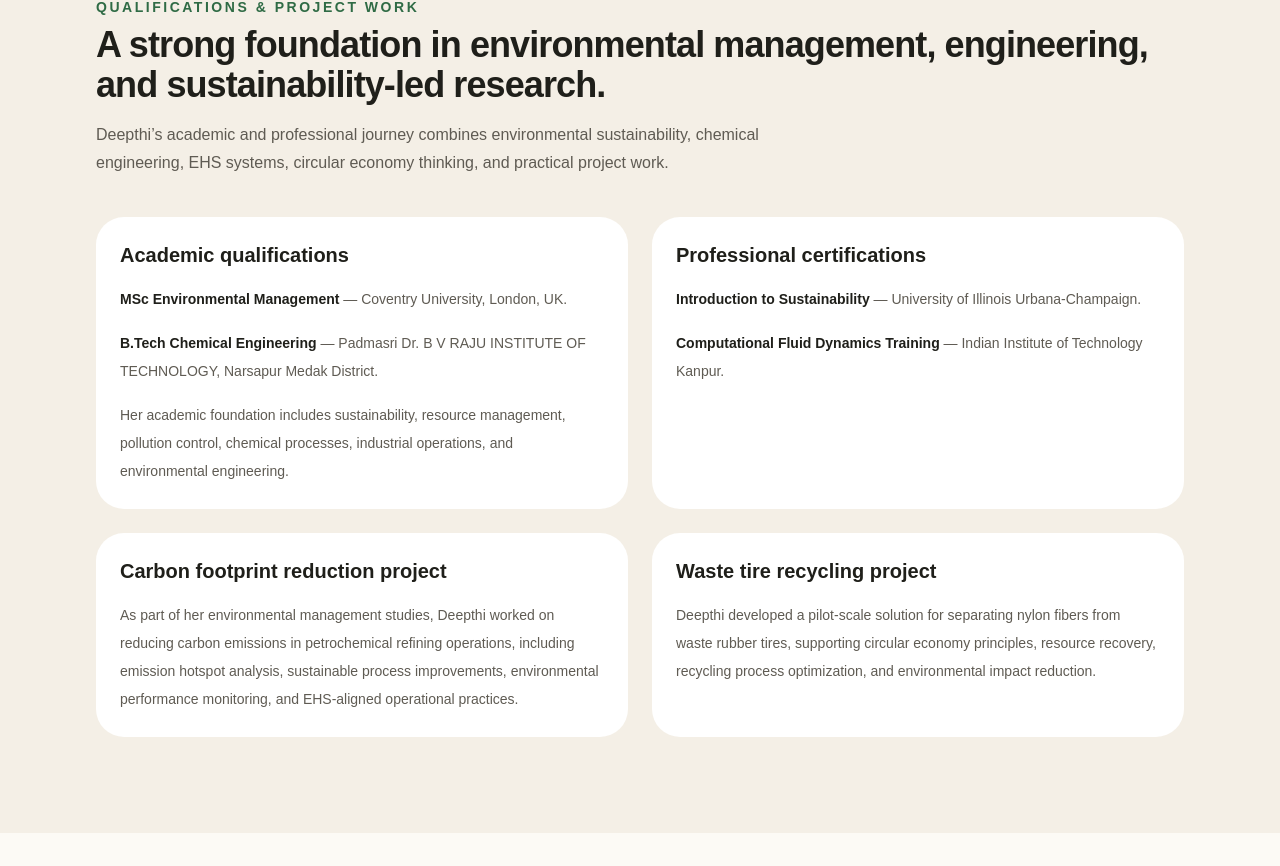
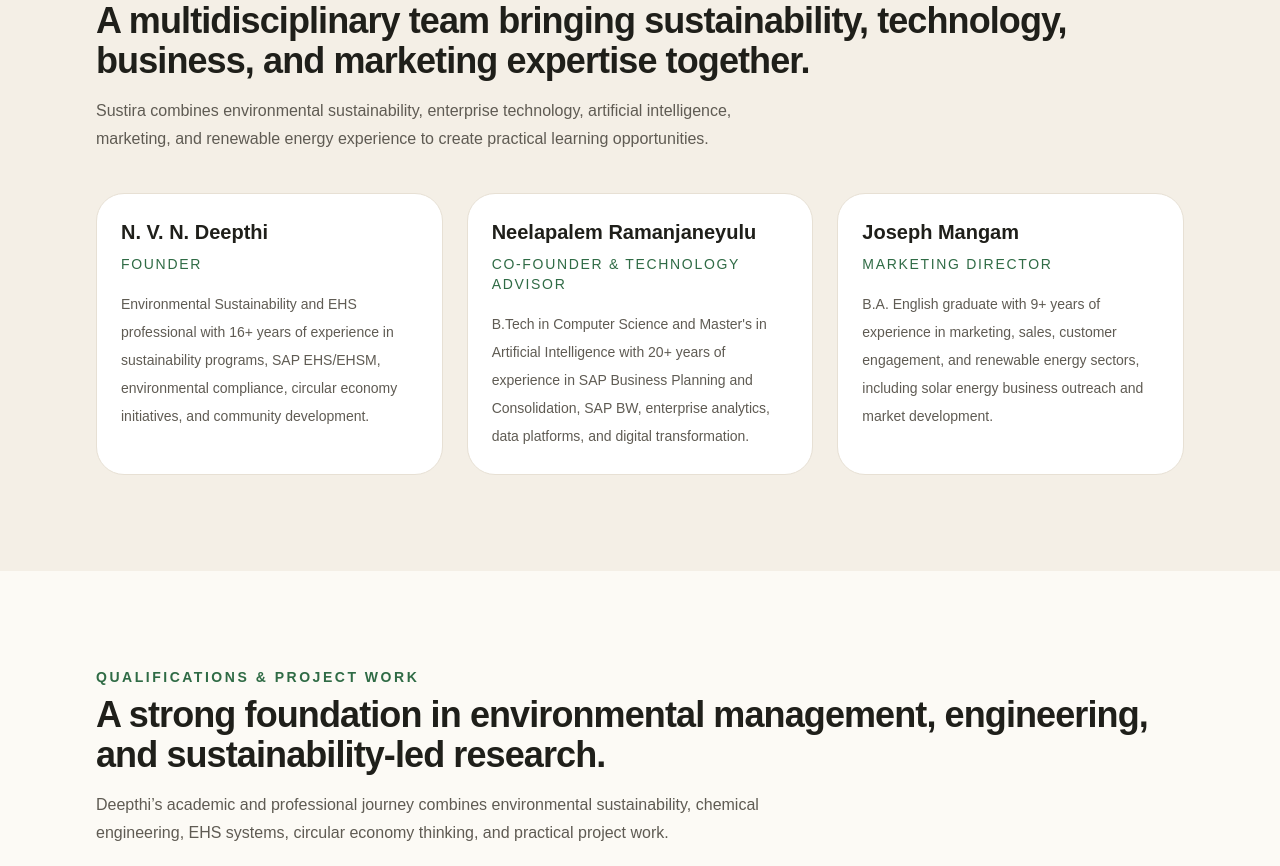
Before and after one commit to Manoj-Veerlanka/sustira, a Next.js app: page /about in a window 1280 px wide. Shown: the part 2034-2900 px from the top of the page. Built offline with nearby package versions, Linux system fonts and the light colour scheme.

Commit message:
about page chnages

```diff
--- a/app/about/page.tsx
+++ b/app/about/page.tsx
@@ -71,7 +71,7 @@
                     <strong className="text-[#1f1f1a]">
                       B.Tech Chemical Engineering
                     </strong>{" "}
-                    — Padmasri  Dr. B V RAJU INSTITUTE OF TECHNOLOGY, Narsapur Medak District.
+                    — JNTU-affiliated institution.
                   </p>
                 </div>
 
@@ -147,13 +147,75 @@
       <section className="bg-[#f4efe6] py-16 md:py-24">
         <Container>
           <SectionHeading
+            eyebrow="Leadership team"
+            title="A multidisciplinary team bringing sustainability, technology, business, and marketing expertise together."
+            description="Sustira combines environmental sustainability, enterprise technology, artificial intelligence, marketing, and renewable energy experience to create practical learning opportunities."
+          />
+
+          <div className="mt-10 grid gap-6 md:grid-cols-3">
+            <div className="rounded-[28px] border border-[#e7e0d4] bg-white p-6">
+              <h3 className="text-xl font-semibold text-[#1f1f1a]">
+                N. V. N. Deepthi
+              </h3>
+
+              <p className="mt-2 text-sm font-medium uppercase tracking-[0.12em] text-[#2f6b45]">
+                Founder
+              </p>
+
+              <p className="mt-4 text-sm leading-7 text-[#5f5b53]">
+                Environmental Sustainability and EHS professional with 16+
+                years of experience in sustainability programs, SAP EHS/EHSM,
+                environmental compliance, circular economy initiatives, and
+                community development.
+              </p>
+            </div>
+
+            <div className="rounded-[28px] border border-[#e7e0d4] bg-white p-6">
+              <h3 className="text-xl font-semibold text-[#1f1f1a]">
+                Neelapalem Ramanjaneyulu
+              </h3>
+
+              <p className="mt-2 text-sm font-medium uppercase tracking-[0.12em] text-[#2f6b45]">
+                Co-Founder & Technology Advisor
+              </p>
+
+              <p className="mt-4 text-sm leading-7 text-[#5f5b53]">
+                B.Tech in Computer Science and Master&apos;s in Artificial
+                Intelligence with 20+ years of experience in SAP Business
+                Planning and Consolidation, SAP BW, enterprise analytics, data
+                platforms, and digital transformation.
+              </p>
+            </div>
+
+            <div className="rounded-[28px] border border-[#e7e0d4] bg-white p-6">
+              <h3 className="text-xl font-semibold text-[#1f1f1a]">
+                Joseph Mangam
+              </h3>
+
+              <p className="mt-2 text-sm font-medium uppercase tracking-[0.12em] text-[#2f6b45]">
+                Marketing Director
+              </p>
+
+              <p className="mt-4 text-sm leading-7 text-[#5f5b53]">
+                B.A. English graduate with 9+ years of experience in marketing,
+                sales, customer engagement, and renewable energy sectors,
+                including solar energy business outreach and market development.
+              </p>
+            </div>
+          </div>
+        </Container>
+      </section>
+
+      <section className="py-16 md:py-24">
+        <Container>
+          <SectionHeading
             eyebrow="Qualifications & project work"
             title="A strong foundation in environmental management, engineering, and sustainability-led research."
             description="Deepthi’s academic and professional journey combines environmental sustainability, chemical engineering, EHS systems, circular economy thinking, and practical project work."
           />
 
           <div className="mt-10 grid gap-6 md:grid-cols-2">
-            <div className="rounded-[28px] bg-white p-6">
+            <div className="rounded-[28px] border border-[#e7e0d4] bg-white p-6">
               <h3 className="text-xl font-semibold text-[#1f1f1a]">
                 Academic qualifications
               </h3>
@@ -170,7 +232,7 @@
                   <strong className="text-[#1f1f1a]">
                     B.Tech Chemical Engineering
                   </strong>{" "}
-                  — Padmasri  Dr. B V RAJU INSTITUTE OF TECHNOLOGY, Narsapur Medak District.
+                  — JNTU-affiliated institution.
                 </p>
 
                 <p>
@@ -181,7 +243,7 @@
               </div>
             </div>
 
-            <div className="rounded-[28px] bg-white p-6">
+            <div className="rounded-[28px] border border-[#e7e0d4] bg-white p-6">
               <h3 className="text-xl font-semibold text-[#1f1f1a]">
                 Professional certifications
               </h3>
@@ -203,7 +265,7 @@
               </div>
             </div>
 
-            <div className="rounded-[28px] bg-white p-6">
+            <div className="rounded-[28px] border border-[#e7e0d4] bg-white p-6">
               <h3 className="text-xl font-semibold text-[#1f1f1a]">
                 Carbon footprint reduction project
               </h3>
@@ -217,7 +279,7 @@
               </p>
             </div>
 
-            <div className="rounded-[28px] bg-white p-6">
+            <div className="rounded-[28px] border border-[#e7e0d4] bg-white p-6">
               <h3 className="text-xl font-semibold text-[#1f1f1a]">
                 Waste tire recycling project
               </h3>
@@ -233,7 +295,7 @@
         </Container>
       </section>
 
-      <section className="py-16 md:py-24">
+      <section className="bg-[#f4efe6] py-16 md:py-24">
         <Container>
           <SectionHeading
             eyebrow="Why Sustira started"
@@ -242,7 +304,7 @@
           />
 
           <div className="mt-10 grid gap-6 md:grid-cols-3">
-            <div className="rounded-[28px] border border-[#e7e0d4] bg-white p-6">
+            <div className="rounded-[28px] bg-white p-6">
               <h3 className="text-xl font-semibold text-[#1f1f1a]">
                 Practical learning
               </h3>
@@ -252,7 +314,7 @@
               </p>
             </div>
 
-            <div className="rounded-[28px] border border-[#e7e0d4] bg-white p-6">
+            <div className="rounded-[28px] bg-white p-6">
               <h3 className="text-xl font-semibold text-[#1f1f1a]">
                 Sustainability-led thinking
               </h3>
@@ -263,7 +325,7 @@
               </p>
             </div>
 
-            <div className="rounded-[28px] border border-[#e7e0d4] bg-white p-6">
+            <div className="rounded-[28px] bg-white p-6">
               <h3 className="text-xl font-semibold text-[#1f1f1a]">
                 Guided growth
               </h3>
@@ -276,7 +338,7 @@
         </Container>
       </section>
 
-      <section className="bg-[#f4efe6] py-16 md:py-24">
+      <section className="py-16 md:py-24">
         <Container>
           <div className="grid gap-10 md:grid-cols-2">
             <div>
```
